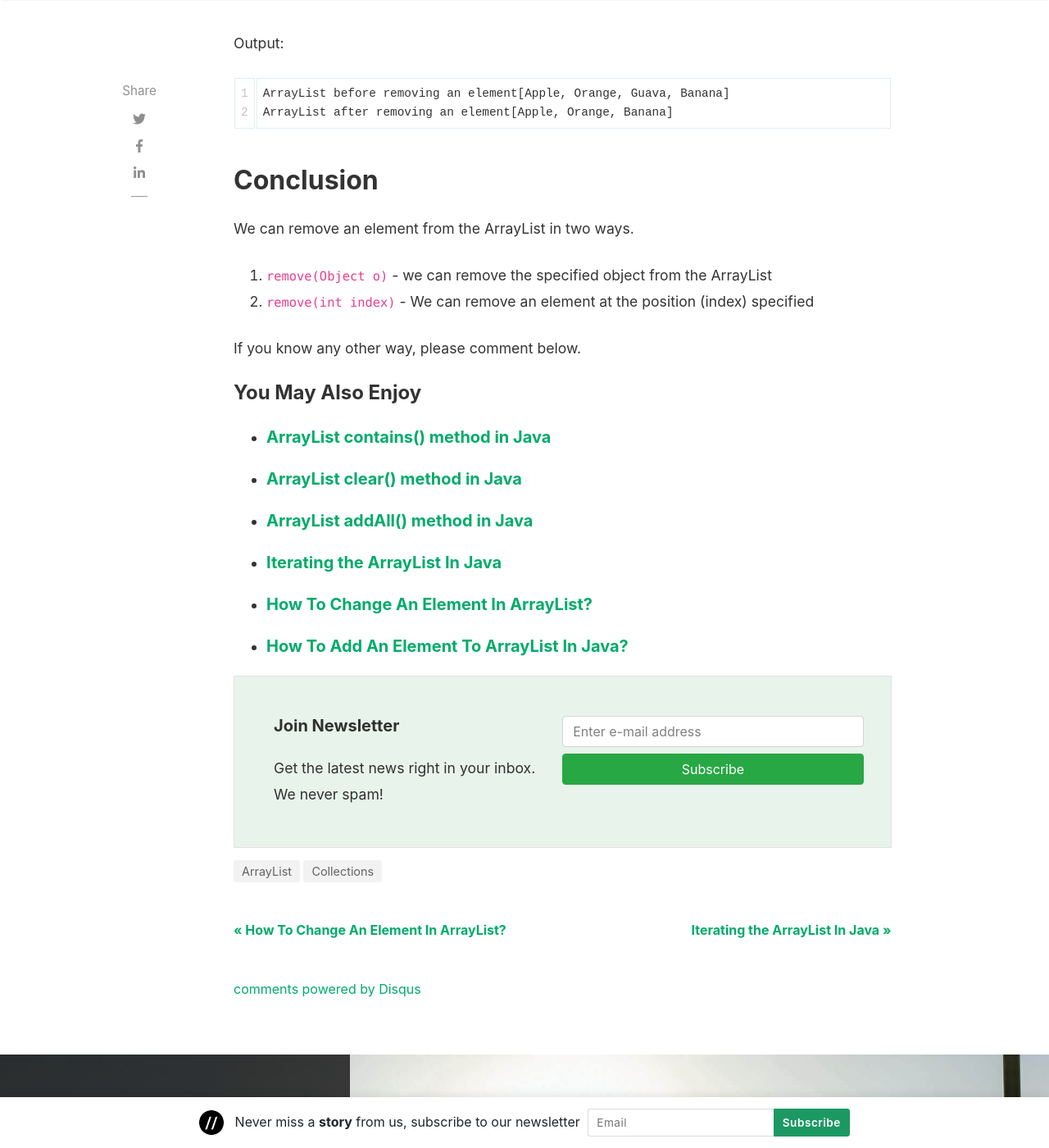
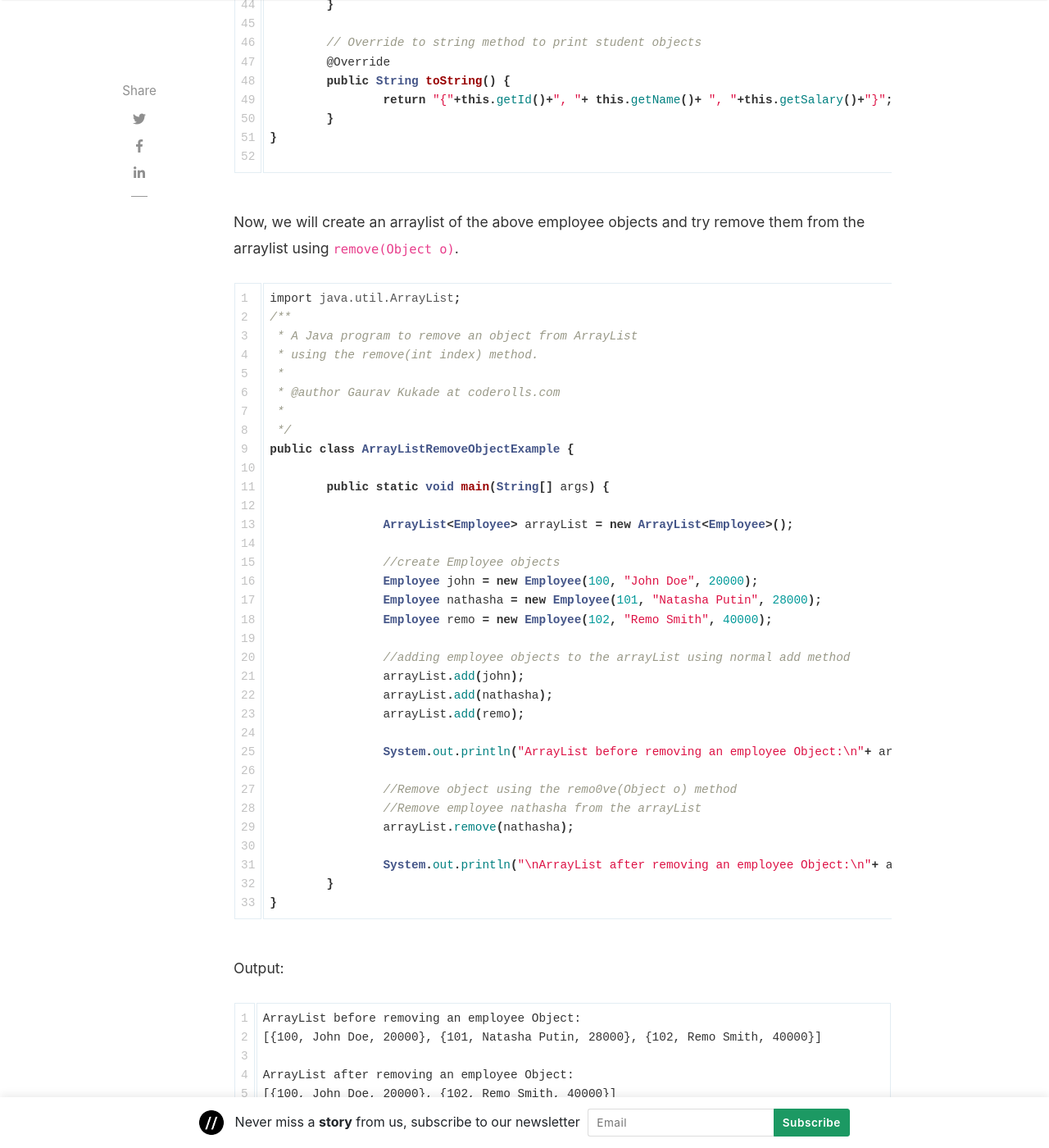
Before and after one commit to coderolls/coderolls-blog, a Jekyll site: the page built from _posts/collections/arraylist/2021-12-02-remove-element-from-arraylist.md, in a window 1280 px wide and 1400 px high, scrolled down 3496 px. Shown: the whole window at 82% size. Built offline with Jekyll 4.4.1, drawn with Linux system fonts in a browser that asks for light colours; nearby versions of some CDN libraries; comment, search, counter and statistics services are not loaded; some of the changed text lies outside the part shown.

Commit message:
Update blogpost - remove an object from arraylist

````diff
--- a/_posts/collections/arraylist/2021-12-02-remove-element-from-arraylist.md
+++ b/_posts/collections/arraylist/2021-12-02-remove-element-from-arraylist.md
@@ -29,6 +29,8 @@ The method signature is as `public boolean remove(Object o)`
 The `remove(Object o)` method has a return type as a `boolean`. It returns `true` if it found an occurrence of the specified object and if it removes. Otherwise, it returns `false`.
 
 We will see a java program to remove an element from the ArrayList using the `remove(Object o)` method.
+
+### Example 1
 
 ```java
 import java.util.ArrayList;
@@ -65,6 +67,111 @@ Output:
 ArrayList before removing an element[Red, Green, Pink]
 ArrayList after removing an element[Red, Green]
 ```
+### Example 2
+
+In the above example we have remove the string object. In this example we will take an employee object. The Employee.java will look like given below
+
+```java
+/**
+ * An employee class for ArrayList remove example
+ * @author Gaurav Kukade at coderolls.com
+ *
+ */
+public class Employee {
+
+	private int id;
+
+	private String name;
+
+	private int salary;
+
+	// a constructor will all the fields
+	public Employee(int id, String name, int salary) {
+		this.id = id;
+		this.name = name;
+		this.salary = salary;
+	}
+
+	// getters and setters for the variables
+	public int getId() {
+		return id;
+	}
+
+	public void setId(int id) {
+		this.id = id;
+	}
+
+	public String getName() {
+		return name;
+	}
+
+	public void setName(String name) {
+		this.name = name;
+	}
+
+	public int getSalary() {
+		return salary;
+	}
+
+	public void setSalary(int salary) {
+		this.salary = salary;
+	}
+
+	// Override to string method to print student objects
+	@Override
+	public String toString() {
+		return "{"+this.getId()+", "+ this.getName()+ ", "+this.getSalary()+"}";
+	}
+}
+
+```
+
+Now, we will create an arraylist of the above employee objects and try remove them from the arraylist using `remove(Object o)`.
+
+```java
+import java.util.ArrayList;
+/**
+ * A Java program to remove an object from ArrayList
+ * using the remove(int index) method.
+ *
+ * @author Gaurav Kukade at coderolls.com
+ *
+ */
+public class ArrayListRemoveObjectExample {
+
+	public static void main(String[] args) {
+
+		ArrayList<Employee> arrayList = new ArrayList<Employee>();
+
+		//create Employee objects
+		Employee john = new Employee(100, "John Doe", 20000);
+		Employee nathasha = new Employee(101, "Natasha Putin", 28000);
+		Employee remo = new Employee(102, "Remo Smith", 40000);
+
+		//adding employee objects to the arrayList using normal add method
+		arrayList.add(john);
+		arrayList.add(nathasha);
+		arrayList.add(remo);
+
+		System.out.println("ArrayList before removing an employee Object:\n"+ arrayList);
+
+		//Remove object using the remo0ve(Object o) method
+		//Remove employee nathasha from the arrayList
+		arrayList.remove(nathasha);
+
+		System.out.println("\nArrayList after removing an employee Object:\n"+ arrayList);
+	}
+}
+```
+Output:
+```
+ArrayList before removing an employee Object:
+[{100, John Doe, 20000}, {101, Natasha Putin, 28000}, {102, Remo Smith, 40000}]
+
+ArrayList after removing an employee Object:
+[{100, John Doe, 20000}, {102, Remo Smith, 40000}]
+```
+
 ## 2. Remove an element from an ArrayList using the `remove(int index)` method
 
 `remove(int index)` remove an element at the specified position from the ArrayList.
@@ -76,6 +183,8 @@ Once we remove an element from the ArrayList using the `remove(int index)` metho
 The return type is a `E`. It returns the element that was removed from the list.
 
 We will see a java program to remove an element from the ArrayList by passing its index as an argument to `remove(int index)` method.
+
+### Example 1
 
 ```java
 import java.util.ArrayList;
@@ -117,6 +226,111 @@ ArrayList before removing an element[Apple, Orange, Guava, Banana]
 ArrayList after removing an element[Apple, Orange, Banana]
 ```
 
+### Example 2
+
+In the above example we have remove the string object. In this example we will take an employee object. The Employee.java will look like given below
+
+```java
+/**
+ * An employee class for ArrayList remove example
+ * @author Gaurav Kukade at coderolls.com
+ *
+ */
+public class Employee {
+
+	private int id;
+
+	private String name;
+
+	private int salary;
+
+	// a constructor will all the fields
+	public Employee(int id, String name, int salary) {
+		this.id = id;
+		this.name = name;
+		this.salary = salary;
+	}
+
+	// getters and setters for the variables
+	public int getId() {
+		return id;
+	}
+
+	public void setId(int id) {
+		this.id = id;
+	}
+
+	public String getName() {
+		return name;
+	}
+
+	public void setName(String name) {
+		this.name = name;
+	}
+
+	public int getSalary() {
+		return salary;
+	}
+
+	public void setSalary(int salary) {
+		this.salary = salary;
+	}
+
+	// Override to string method to print student objects
+	@Override
+	public String toString() {
+		return "{"+this.getId()+", "+ this.getName()+ ", "+this.getSalary()+"}";
+	}
+}
+
+```
+
+Now, we will create an arraylist of the above employee objects and try remove them from the arraylist using `remove(int index)`.
+```java
+import java.util.ArrayList;
+
+/**
+ * A Java program to remove an object from ArrayList
+ * using the remove(int index) method.
+ *
+ * @author Gaurav Kukade at coderolls.com
+ *
+ */
+public class ArrayListRemoveObjectExample2 {
+
+	public static void main(String[] args) {
+
+		ArrayList<Employee> arrayList = new ArrayList<Employee>();
+
+		//create Employee objects
+		Employee john = new Employee(100, "John Doe", 20000);
+		Employee nathasha = new Employee(101, "Natasha Putin", 28000);
+		Employee remo = new Employee(102, "Remo Smith", 40000);
+
+		//adding employee objects to the arrayList using normal add method
+		arrayList.add(john);
+		arrayList.add(nathasha);
+		arrayList.add(remo);
+
+		System.out.println("ArrayList before removing an employee Object:\n"+ arrayList);
+
+		//Remove object using the remove(int index) method
+		//Remove employee nathasha from the arrayList, so pass natasha's index
+		arrayList.remove(1);
+
+		System.out.println("\nArrayList after removing an employee Object:\n"+ arrayList);
+	}
+}
+```
+Output:
+```
+ArrayList before removing an employee Object:
+[{100, John Doe, 20000}, {101, Natasha Putin, 28000}, {102, Remo Smith, 40000}]
+
+ArrayList after removing an employee Object:
+[{100, John Doe, 20000}, {102, Remo Smith, 40000}]
+```
+
 ## Conclusion
 
 We can remove an element from the ArrayList in two ways.
````
